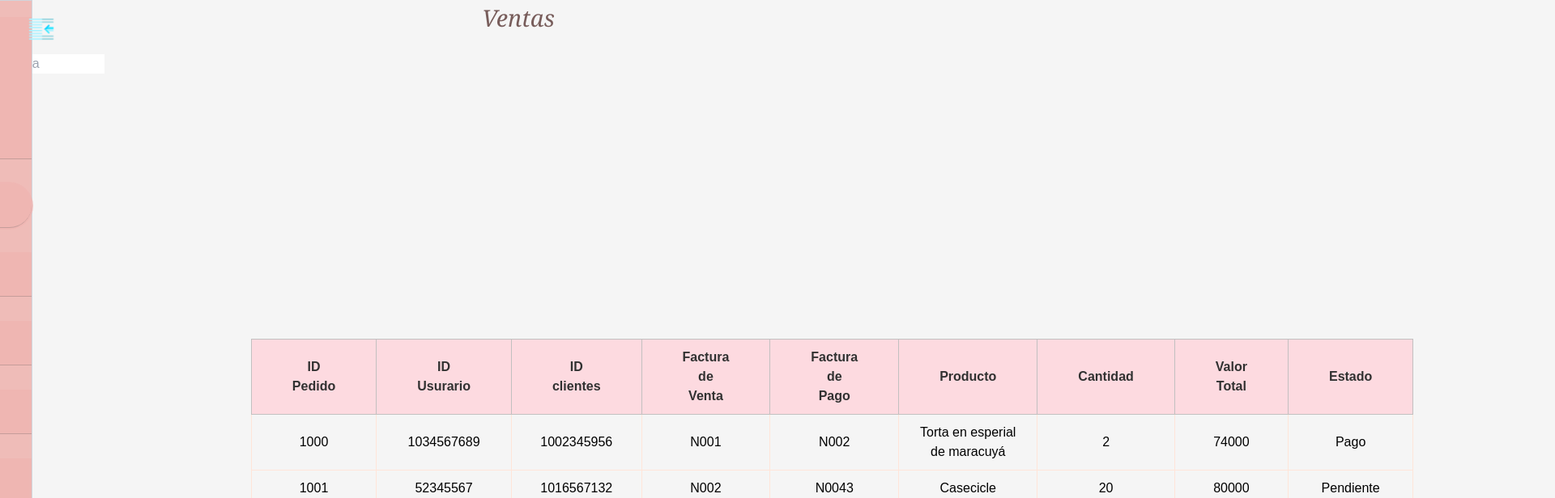
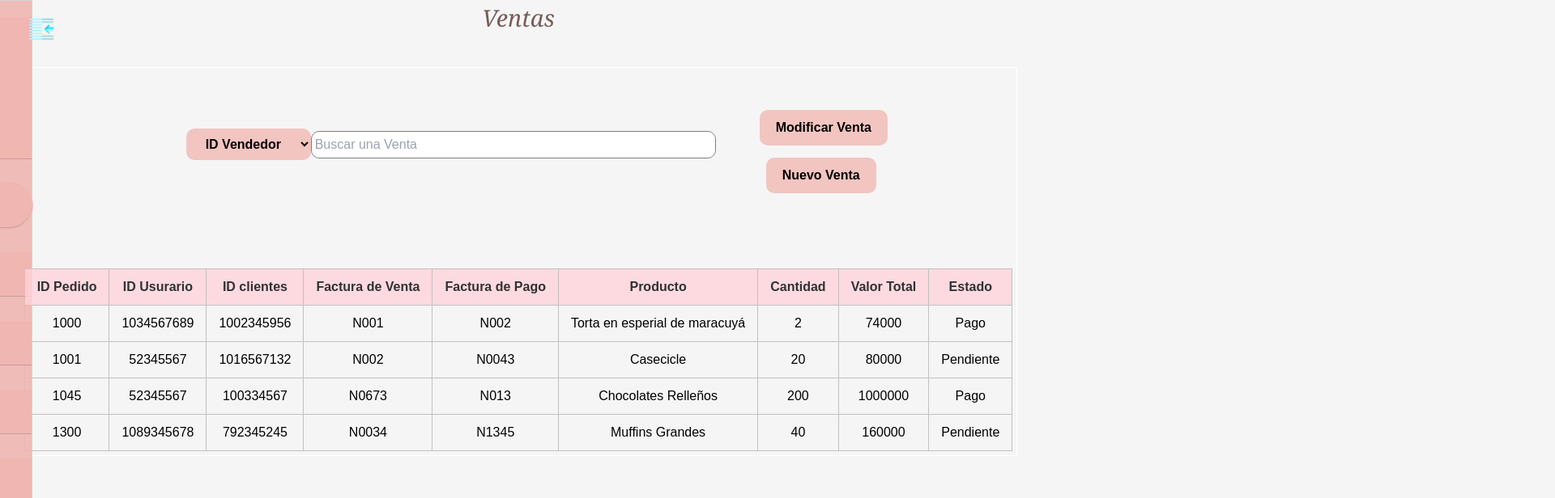
Before and after one commit to programmingEvolution/Proyecto, a React (Create React App) app in the folder front-cmr-pastry/: page /tablaventas in a window 1280 px wide. Shown: the top 616 px of the page at 81% size, 1920 px wide, since content can reach past the window. Built offline with nearby package versions, Linux system fonts and the light colour scheme.

Commit message:
estilos header daniela

```diff
--- a/front-cmr-pastry/src/App.css
+++ b/front-cmr-pastry/src/App.css
@@ -559,4 +559,205 @@ tr, td{
   color:#775C5A;
 
 }
+
+table{
+  margin-top: 100px;
+  margin-left: auto;
+  margin-right: auto;
+  border-collapse: collapse;
+
+
+}
+
+th{
+  border: 1px solid rgb(194, 192, 192);
+  padding-left: 15px;
+  padding: 15px;
+  padding-top: 10px;
+  padding-bottom: 10px;
+  background-color: rgb(255, 212, 219);
+
+}
+
+tr, td{
+  border: 1px solid rgb(194, 192, 192);
+  padding-left: 15px;
+  padding: 15px;
+  padding-top: 10px;
+  padding-bottom: 10px;
+
+}
+.buscar{
+  margin-left: auto;
+  margin-top: auto;
+  margin-bottom: auto;
+  background-color: white;
+  border: 1px solid gray;
+  padding: 4px;
+  border-radius: 10px;
+  width: 500px;
+  display: flex;
+  justify-content: space-between ;
+
+}
+.buscar:focus-within{
+  border: 1px solid rgb(204, 202, 204);
+}
+
+.buscar > input{
+  outline: none;
+  border: 0px;
+}
+
+ul{
+  list-style: none;
+  padding: 0px;
+  margin: 0px;
+
+}
+
+.Diseño{
+  display:flex;
+  flex-direction: column;
+  padding: 8px;
+  position: relative;
+  left:900px;
+}
+
+.Diseño > li{
+  align-items: center;
+  display: block;
+
+}
+.nuevaVentBoton{
+  background-color: #F2C5C1;
+  border:0px;
+  padding: 10px 20px;
+  border-radius: 10px;
+  font-weight: bolder;
+  position: relative;
+  top: 15px;
+  left: 8px;
+}
+.nuevaVentBoton:hover{
+  cursor: pointer;
+  box-shadow: 1px 1px #F2C5C1;
+  transform: scale(1.1);
+}
+
+.modificarBoton{
+  background-color: #F2C5C1;
+  border:0px;
+  padding: 10px 20px;
+  border-radius: 10px;
+  font-weight: bolder;
+
+}
+
+.modificarBoton:hover{
+  cursor: pointer;
+  box-shadow: 1px 1px #F2C5C1;
+  transform: scale(1.1);
+}
+
+.selección{
+  background-color: #F2C5C1;
+  border:0px;
+  padding: 10px 20px;
+  border-radius: 10px;
+  font-weight: bolder;
+
+}
+
+
+.ContenedorconMargen{
+  margin-top: 20px;
+  margin-left: 20px;
+  margin-right: 20px;
+  margin-bottom: 20px;
+  border: 1px solid palevioletred;
+  padding: 10px;
+}
+
+.contenedor{
+  display: inline-flex;
+  position: relative;
+  left: 200px;
+  top: 70px;
+}
+
+.ContenedorconMargen{
+  margin-top: 40px;
+  margin-left: 10px;
+  margin-right: 10px;
+  margin-bottom: 10px;
+  border: 1px solid rgb(255, 255, 255);
+  padding: 5px;
+
+}
 /** CSS tabla DE PRODUCTOS DANIELA**/
+
+.tituloHome{
+  color:#775C5A;
+  font-family:Cambria, Cochin, Georgia, Times, 'Times New Roman', serif;
+  font-size: 80px ;
+  text-align:center ;
+  margin-bottom: 90px;
+
+}
+
+.introduccion{
+  color:#775C5A;
+  font-family: Cambria, Cochin, Georgia, Times, 'Times New Roman', serif;
+  font-size: 30px;
+  text-align: center ;
+  display: flex;
+  margin-right: 200px;
+  margin-left: 200px;
+}
+
+
+
+.herramientas{
+  color:#EFB6B2;
+  font-family:sans-serif;
+  font-size: 40px;
+  text-align: center ;
+  font-style: normal;
+  margin-top: 80px;
+  margin-bottom: 150px;
+}
+.contenedorTarjetasHome{
+  display: flex;
+  justify-content: space-between;
+  align-items: center;
+  margin-bottom: 30%;
+
+
+}
+
+.tarjetas{
+  padding:3px;
+  background-color:#FFE5D9;
+  width:450px;
+  height: 500px;
+  text-align: center;
+  padding-top: 30px;
+  border-radius: 50px;
+  font-family:sans-serif;
+  color:#775C5A;
+  font-weight: bold;
+  font-size: 22px;
+  margin-left: 25px;
+  margin-right:25px;
+  box-shadow:2px 4px silver;
+  }
+
+.fotosHome{
+  background-color:#FFE5D9;
+  width:400px;
+  height: 400px;
+  margin-top: 30px;
+  border-radius: 15px;
+
+}
```
